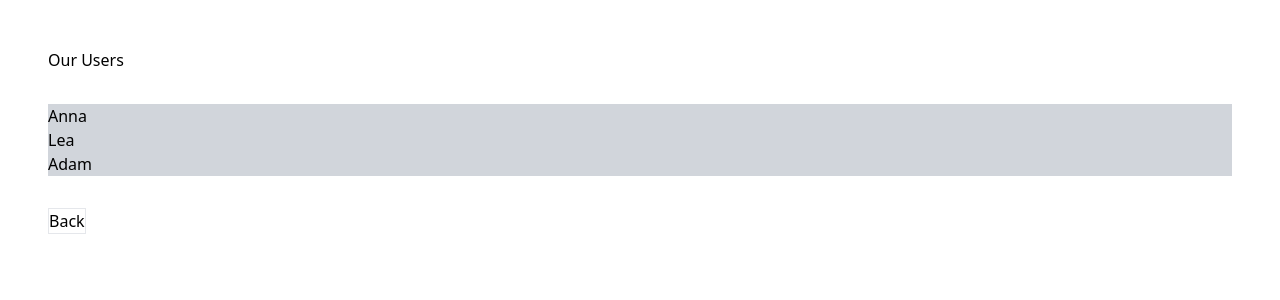
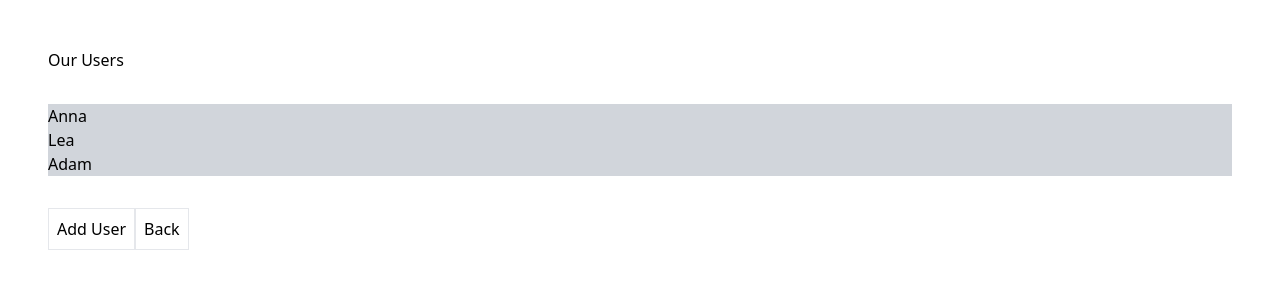
Before and after one commit to chuk-chuk/management-system, a React (Create React App) app: page /users in a window 1280 px wide. Shown: the top 300 px of the page. Built offline with nearby package versions, Linux system fonts and the light colour scheme.

Commit message:
add create user modal

```diff
--- a/src/components/button/Button.tsx
+++ b/src/components/button/Button.tsx
@@ -7,7 +7,7 @@ type ButtonProps = {
 
 export function Button({ title, onClick }: ButtonProps) {
   return (
-    <button className="border" onClick={onClick}>
+    <button className="p-2 border" onClick={onClick}>
       {title}
     </button>
   );
--- a/src/pages/users/Users.tsx
+++ b/src/pages/users/Users.tsx
@@ -1,10 +1,11 @@
-import React from "react";
+import React, { useState } from "react";
 import { useNavigate } from "react-router-dom";
 import { Button } from "../../components/button/Button";
 import { users } from "../../data";
 
 export function Users() {
   const navigate = useNavigate();
+  const [showAddModal, setShowAddModal] = useState(false);
 
   return (
     <main data-testid="users-page" className="m-12">
@@ -20,6 +21,21 @@ export function Users() {
           </div>
         ))}
       </div>
+      {showAddModal && (
+        <div
+          className={
+            "fixed top-0 right-0 w-full h-full z-50 bg-black bg-opacity-80 flex justify-center items-center"
+          }
+        >
+          <div className={"px-8 pb-8 pt-4 bg-white"}>
+            <div className="flex justify-end">
+              <Button title="X" onClick={() => setShowAddModal(false)} />
+            </div>
+            Hello
+          </div>
+        </div>
+      )}
+      <Button title="Add User" onClick={() => setShowAddModal(true)} />
       <Button title="Back" onClick={() => navigate("/")} />
     </main>
   );
```
